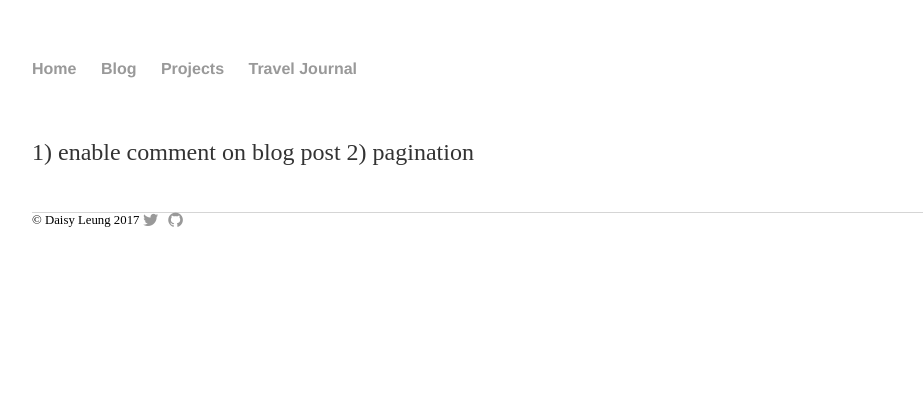
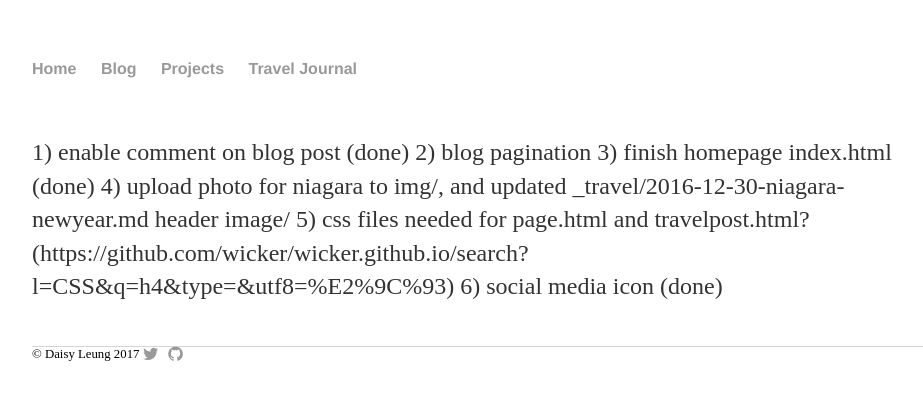
Before and after one commit to astro313/astro313.github.io, a Jekyll site: the page built from todo.md, in a window 1280 px wide. Shown: the top 400 px of the page, without its empty margins (160-1083 px from the left). Built offline with Jekyll 4.4.1, drawn with Linux system fonts in a browser that asks for light colours; nearby versions of some CDN libraries; our own code applies the rules of GitHub Pages for plain Markdown files.

Commit message:
Update todo.md

```diff
--- a/todo.md
+++ b/todo.md
@@ -1,2 +1,6 @@
-1) enable comment on blog post
-2) pagination
+1) enable comment on blog post (done)
+2) blog pagination
+3) finish homepage index.html (done)
+4) upload photo for niagara to img/, and updated _travel/2016-12-30-niagara-newyear.md header image/
+5) css files needed for page.html and travelpost.html? (https://github.com/wicker/wicker.github.io/search?l=CSS&q=h4&type=&utf8=%E2%9C%93)
+6) social media icon (done)
```
